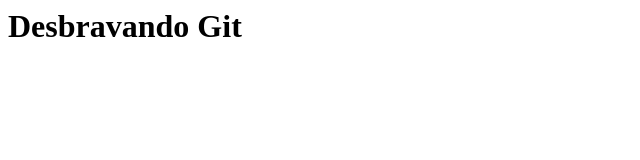
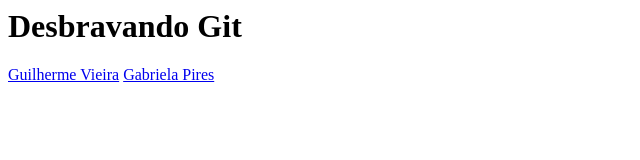
Before and after one commit to desbravando-git/desbravando-git.github.io, a plain HTML site: page index.html in a window 1280 px wide. Shown: the whole page, without its empty margins (0-640 px from the left). Drawn offline with Linux system fonts and the light colour scheme.

Commit message:
Adicionado o link dos participantes Guilherme e Gabriela

```diff
--- a/index.html
+++ b/index.html
@@ -1 +1,4 @@
 <h1>Desbravando Git</h1>
+
+<a href="https://pt.wikipedia.org/wiki/Universo_de_The_Legend_of_Zelda">Guilherme Vieira</a>
+<a href="https://super.abril.com.br/ciencia/gatos-gostam-mais-de-humanos-do-que-de-comida/">Gabriela Pires</a>
```
